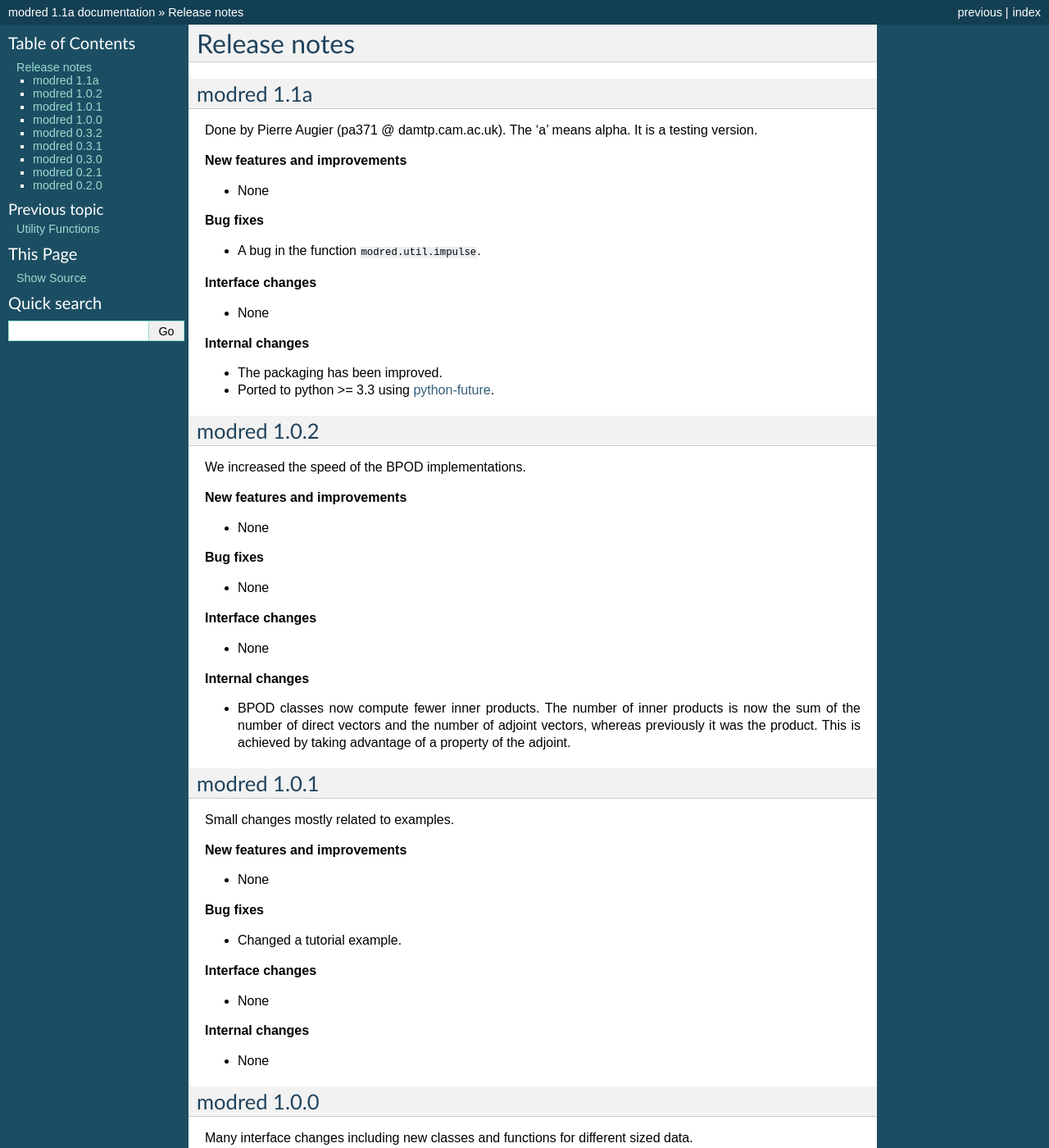
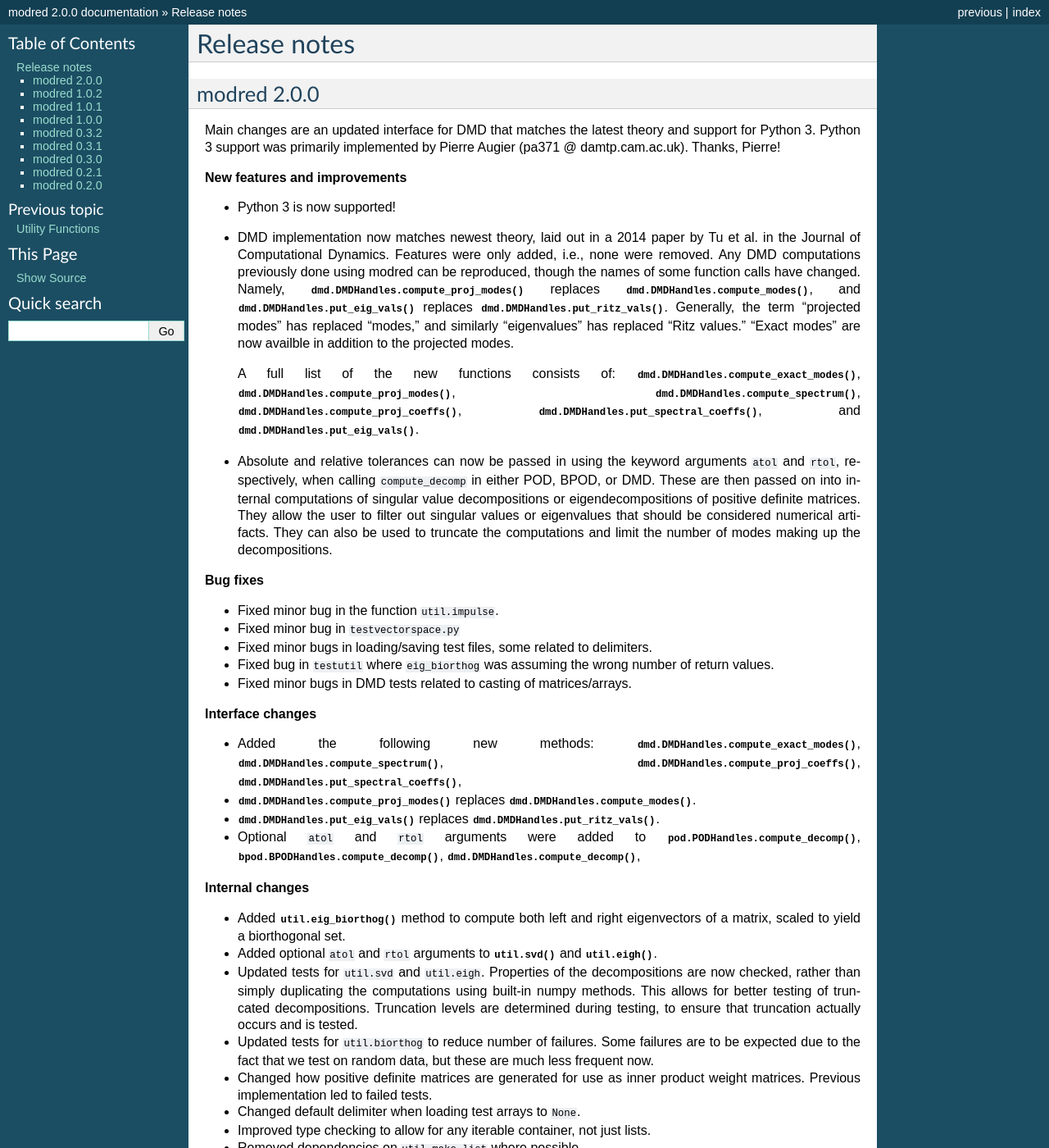
Before and after one commit to belson17/modred, a Sphinx documentation site: the page built from doc/release_notes.rst, in a window 1280 px wide and 1400 px high. Shown: the whole window at 82% size. Built offline with Sphinx 7.4.7, drawn with Linux system fonts in a browser that asks for light colours; formulas are drawn with MathJax 3; some of the changed text lies outside the part shown.

Commit message:
Added release notes for upcoming version 2.0.0.

```diff
--- a/doc/release_notes.rst
+++ b/doc/release_notes.rst
@@ -2,30 +2,112 @@
 Release notes
 =============
 
------------
-modred 1.1a
------------
-Done by Pierre Augier (pa371 @ damtp.cam.ac.uk). The 'a' means
-alpha. It is a testing version.
+------------
+modred 2.0.0
+------------
+
+Main changes are an updated interface for DMD that matches the latest theory
+and support for Python 3.  Python 3 support was primarily implemented by Pierre
+Augier (pa371 @ damtp.cam.ac.uk). Thanks, Pierre!
 
 **New features and improvements**
 
-* None
+* Python 3 is now supported!
+
+* DMD implementation now matches newest theory, laid out in a 2014 paper by Tu
+  et al. in the Journal of Computational Dynamics.  Features were only added,
+  i.e., none were removed.  Any DMD computations previously done using modred
+  can be reproduced, though the names of some function calls have changed.
+  Namely, :py:func:`dmd.DMDHandles.compute_proj_modes` replaces
+  :py:func:`dmd.DMDHandles.compute_modes`, and
+  :py:func:`dmd.DMDHandles.put_eig_vals` replaces
+  :py:func:`dmd.DMDHandles.put_ritz_vals`.  Generally, the term "projected
+  modes" has replaced "modes," and similarly "eigenvalues" has replaced "Ritz
+  values."  "Exact modes" are now availble in addition to the projected modes.
+
+  A full list of the new functions consists of:
+  :py:func:`dmd.DMDHandles.compute_exact_modes`,
+  :py:func:`dmd.DMDHandles.compute_proj_modes`,
+  :py:func:`dmd.DMDHandles.compute_spectrum`,
+  :py:func:`dmd.DMDHandles.compute_proj_coeffs`,
+  :py:func:`dmd.DMDHandles.put_spectral_coeffs`,
+  and :py:func:`dmd.DMDHandles.put_eig_vals`.
+
+* Absolute and relative tolerances can now be passed in using the keyword
+  arguments ``atol`` and ``rtol``, respectively, when calling
+  ``compute_decomp`` in either POD, BPOD, or DMD.  These are then passed on into
+  internal computations of singular value decompositions or eigendecompositions
+  of positive definite matrices.  They allow the user to filter out singular
+  values or eigenvalues that should be considered numerical artifacts.  They can
+  also be used to truncate the computations and limit the number of modes making
+  up the decompositions.
 
 **Bug fixes**
 
-* A bug in the function ``modred.util.impulse``.
+* Fixed minor bug in the function ``util.impulse``.
+
+* Fixed minor bug in ``testvectorspace.py``
+
+* Fixed minor bugs in loading/saving test files, some related to delimiters.
+
+* Fixed bug in ``testutil`` where ``eig_biorthog`` was assuming the wrong number
+  of return values.
+
+* Fixed minor bugs in DMD tests related to casting of matrices/arrays.
 
 **Interface changes**
 
-* None
+* Added the following new methods:
+  :py:func:`dmd.DMDHandles.compute_exact_modes`,
+  :py:func:`dmd.DMDHandles.compute_spectrum`,
+  :py:func:`dmd.DMDHandles.compute_proj_coeffs`,
+  :py:func:`dmd.DMDHandles.put_spectral_coeffs`,
+
+* :py:func:`dmd.DMDHandles.compute_proj_modes` replaces
+  :py:func:`dmd.DMDHandles.compute_modes`.
+
+* :py:func:`dmd.DMDHandles.put_eig_vals` replaces
+  :py:func:`dmd.DMDHandles.put_ritz_vals`.
+
+* Optional ``atol`` and ``rtol`` arguments were added to
+  :py:func:`pod.PODHandles.compute_decomp`,
+  :py:func:`bpod.BPODHandles.compute_decomp`,
+  :py:func:`dmd.DMDHandles.compute_decomp`,
 
 **Internal changes**
 
+* Added :py:func:`util.eig_biorthog` method to compute both left and right
+  eigenvectors of a matrix, scaled to yield a biorthogonal set.
+
+* Added optional ``atol`` and ``rtol`` arguments to :py:func:`util.svd` and
+  :py:func:`util.eigh`.
+
+* Updated tests for ``util.svd`` and ``util.eigh``.  Properties of the
+  decompositions are now checked, rather than simply duplicating the
+  computations using built-in numpy methods.  This allows for better testing of
+  truncated decompositions.  Truncation levels are determined during testing, to
+  ensure that truncation actually occurs and is tested.
+
+* Updated tests for ``util.biorthog`` to reduce number of failures.  Some
+  failures are to be expected due to the fact that we test on random data, but
+  these are much less frequent now.
+
+* Changed how positive definite matrices are generated for use as inner product
+  weight matrices.  Previous implementation led to failed tests.
+
+* Changed default delimiter when loading test arrays to ``None``.
+
+* Improved type checking to allow for any iterable container, not just lists.
+
+* Removed dependencies on ``util.make_list`` where possible.
+
+* Removed some duplicate code in ``util`` module, where ``eig_biorthog`` had
+  been implemented twice.
+
 * The packaging has been improved.
 
-* Ported to python >= 3.3 using `python-future
-  <http://python-future.org/>`_.
+* Ported to python >= 3.3 using `python-future <http://python-future.org/>`_.
+
 
 ------------
 modred 1.0.2
@@ -74,7 +156,6 @@ Small changes mostly related to examples.
 * None
 
 
-
 ------------
 modred 1.0.0
 ------------
@@ -97,11 +178,9 @@ sized data.
 
 * Added balanced truncation :py:meth:`util.balanced_truncation`.
 
-
 **Bug fixes**
 
 * None
-
 
 **Interface changes**
 
@@ -127,14 +206,12 @@ sized data.
   :py:meth:`ltigalerkinproj.LTIGalerkinProjectionHandles.compute_model`.
   The operator classes have been removed.
 
-
 **Internal changes**
 
 * OKID now uses least squares instead of a pseudo-inverse for improved numerical
   stability.
 
 * Added :py:class:`util.InnerProductBlock` for testing.
-
 
 
 ------------
@@ -148,13 +225,12 @@ None
 
 **Bug fixes**
 
-* Function :py:meth:`util.lsim`, which is only provided for the user's convenience,
-  is simplified and corrected.
+* Function :py:meth:`util.lsim`, which is only provided for the user's
+  convenience, is simplified and corrected.
 
 **Interface changes**
 
 * :py:meth:`util.lsim`.
-
 
 **Internal changes**
 
@@ -164,7 +240,8 @@ None
 ------------
 modred 0.3.1
 ------------
-The main change is a bug fix in the ``numpy.eigh`` wrapper, :py:meth:`util.eigh`.
+The main change is a bug fix in the ``numpy.eigh`` wrapper,
+:py:meth:`util.eigh`.
 
 **New features and improvements**
 
@@ -173,14 +250,13 @@ None
 **Bug fixes**
 
 * The POD and DMD classes now use :py:meth:`util.eigh` with the
-  ``is_positive_definite`` flag
-  set to ``True``.  This eliminates the possibility of small negative eigenvalues
-  that sometimes appear due to numerical precision which led to errors.
+  ``is_positive_definite`` flag set to ``True``.  This eliminates the
+  possibility of small negative eigenvalues that sometimes appear due to
+  numerical precision which led to errors.
 
 **Interface changes**
 
 None
-
 
 **Internal changes**
 
@@ -197,7 +273,8 @@ modred 0.3.0
 **New features and improvements**
 
 * New class :py:class:`ltigalerkinproj.LTIGalerkinProjection`
-  for LTI Galerkin projections. Replaces and generalizes old class ``BPODLTIROM``.
+  for LTI Galerkin projections. Replaces and generalizes old class
+  ``BPODLTIROM``.
 
 * Improved print messages to print every 10 seconds and be more informative.
 
@@ -207,21 +284,23 @@ modred 0.3.0
   by POD and DMD) where some very small matrix entries were double the true
   value.
 
-* Fixed race condition in :py:meth:`vectorspace.VectorSpace.lin_combine` by adding
-  a barrier.
+* Fixed race condition in :py:meth:`vectorspace.VectorSpace.lin_combine` by
+  adding a barrier.
 
 **Interface changes**
 
 * Removed class ``BPODLTIROM``.
 
-* Changed order of indices in Markov parameters returned by :py:meth:`okid.OKID`.
+* Changed order of indices in Markov parameters returned by
+  :py:meth:`okid.OKID`.
 
 * Changed all uses of ``hankel`` to ``Hankel`` to be consistent with naming
   convention.
 
 **Internal changes**
 
-* Added :py:meth:`parallel.Parallel.call_and_bcast` method to ``Parallel`` class.
+* Added :py:meth:`parallel.Parallel.call_and_bcast` method to ``Parallel``
+  class.
 
 * Changed interface of :py:meth:`helper.add_to_path`.
 
@@ -237,6 +316,7 @@ modred 0.2.1
 
 No noteworthy changes from v0.2.0, figuring out pypi website.
 
+
 ------------
 modred 0.2.0
 ------------
--- a/modred/_version.py
+++ b/modred/_version.py
@@ -11,4 +11,4 @@ http://legacy.python.org/dev/peps/pep-0386/
 'a' or 'alpha' means alpha version (internal testing),
 'b' or 'beta' means beta version (external testing).
 """
-__version__ = '1.1a'
+__version__ = '2.0.0'
```
Also changed, not shown: 3 other files.
